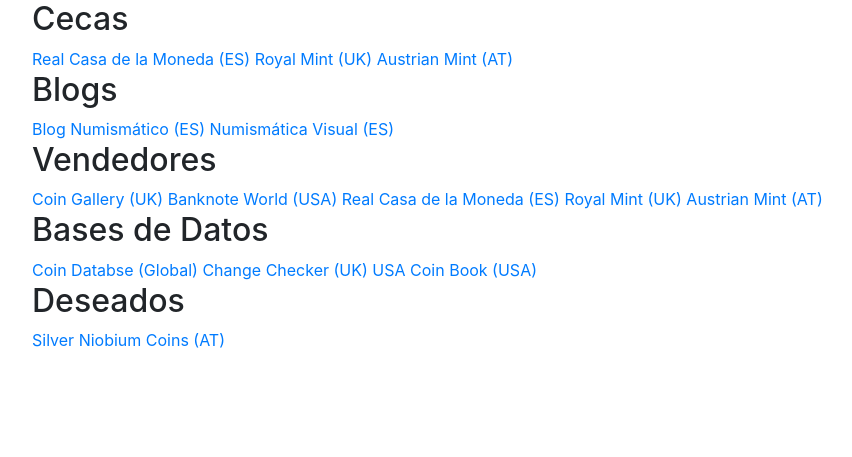
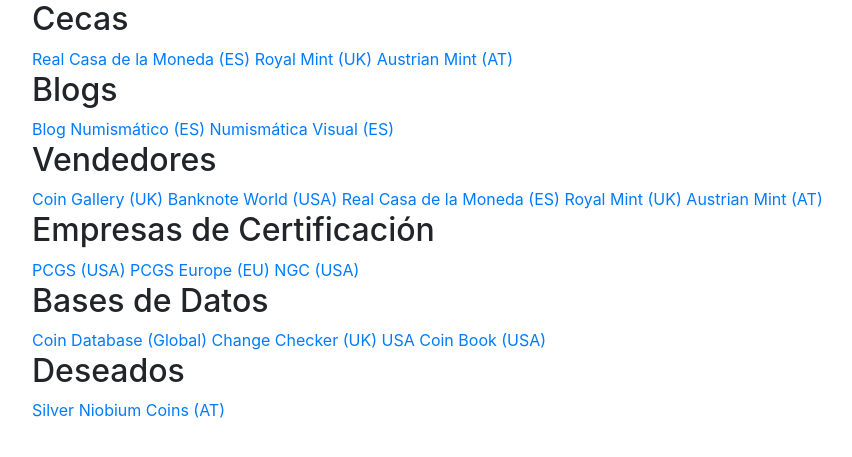
Before and after one commit to Jesus-Loranca/Coleccion-Numismatica, a Flask app: template templates/interesting-links.html in a window 1280 px wide. Shown: the part 170-627 px from the top of the page, without its empty margins (53-905 px from the left). Run offline with Flask 2, Linux system fonts and the light colour scheme; the template is opened without the code that fills it, so the values that code supplies are empty; some libraries are stand-ins or nearby versions.

Commit message:
ADD: Certification Companies information to the interesting links section

```diff
--- a/templates/interesting-links.html
+++ b/templates/interesting-links.html
@@ -32,10 +32,19 @@
     </div>
 
     <div>
+        <h2 class="es">Empresas de Certificación</h2>
+        <h2 class="en">Certification Companies</h2>
+
+        <a href="https://www.pcgs.com/">PCGS (USA)</a>
+        <a href="https://www.pcgseurope.com/?l=en/">PCGS Europe (EU)</a>
+        <a href="https://www.ngccoin.com/">NGC (USA)</a>
+    </div>
+
+    <div>
         <h2 class="es">Bases de Datos</h2>
         <h2 class="en">Databases</h2>
 
-        <a href="https://www.coin-database.com/">Coin Databse (Global)</a>
+        <a href="https://www.coin-database.com/">Coin Database (Global)</a>
         <a href="https://www.changechecker.org/">Change Checker (UK)</a>
         <a href="https://www.usacoinbook.com/">USA Coin Book (USA)</a>
     </div>
```
